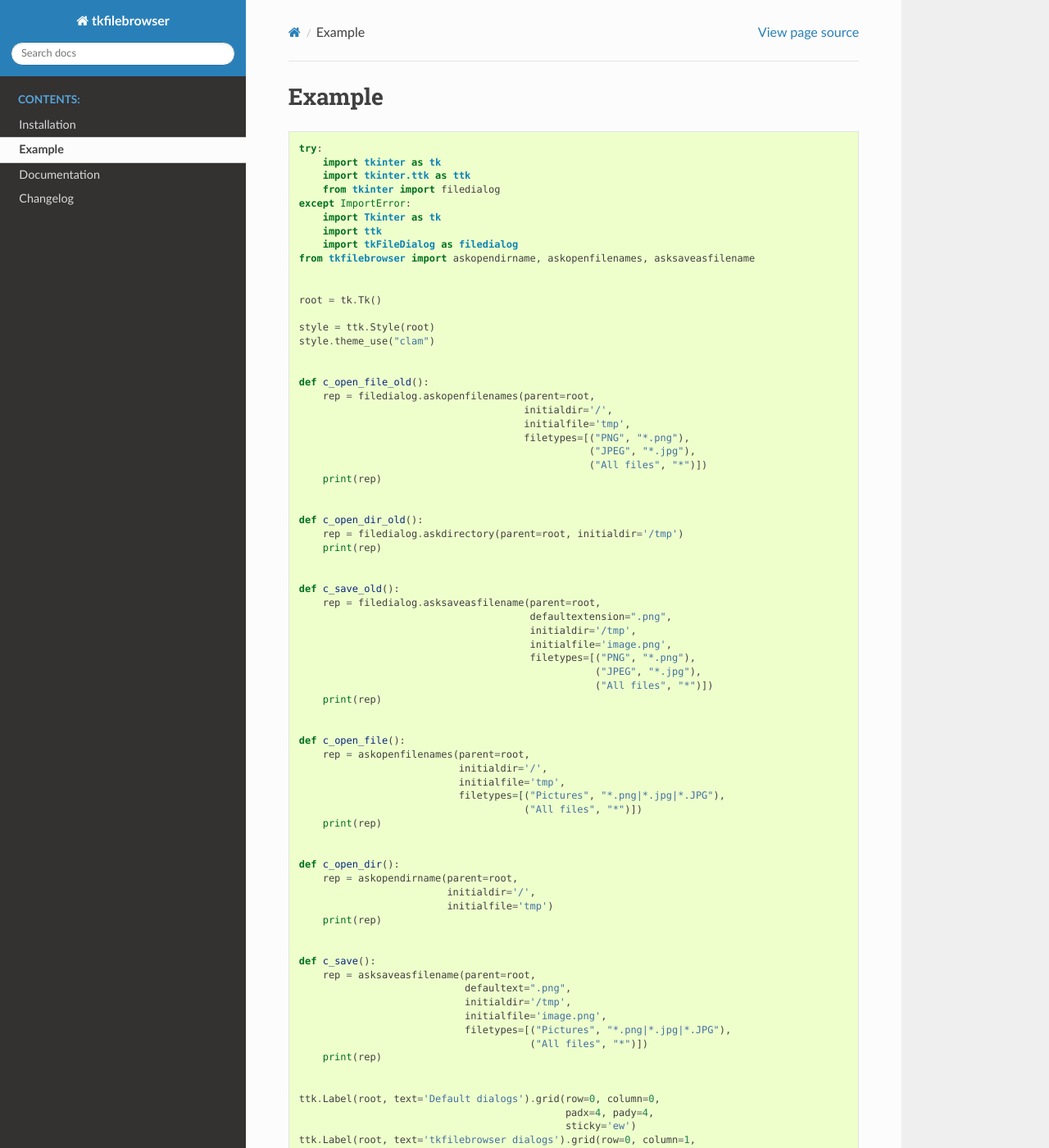
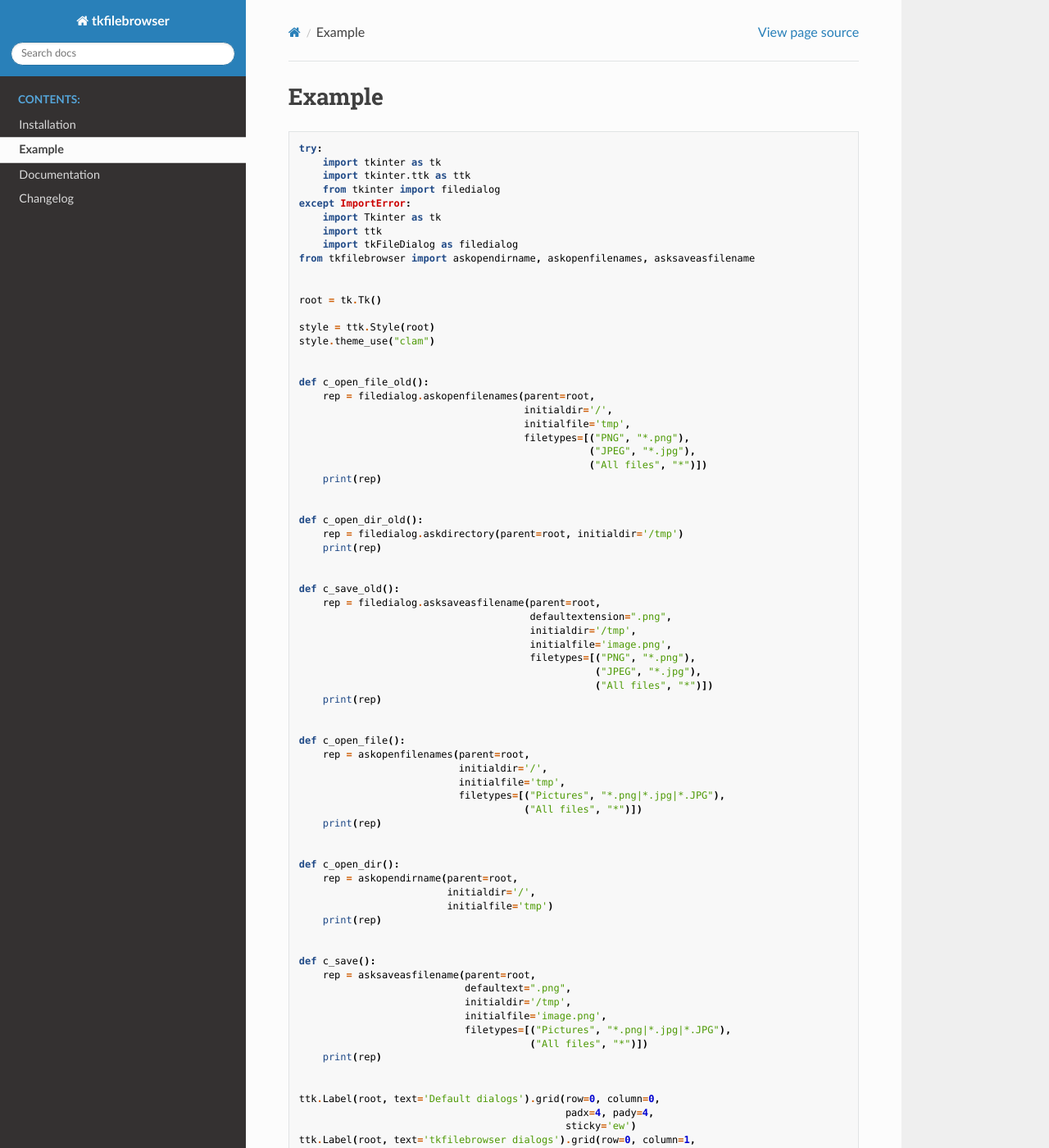
Before and after one commit to j4321/tkFileBrowser, a Sphinx documentation site: the page built from docs/example.rst, in a window 1280 px wide and 1400 px high. Shown: the whole window at 82% size. Built offline with Sphinx 7.4.7 and the Read the Docs theme 2.0.0, drawn with Linux system fonts in a browser that asks for light colours.

Commit message:
Change doc syntax highlighting style

```diff
--- a/docs/conf.py
+++ b/docs/conf.py
@@ -66,7 +66,7 @@ language = None
 exclude_patterns = ['_build', 'Thumbs.db', '.DS_Store']
 
 # The name of the Pygments (syntax highlighting) style to use.
-pygments_style = 'sphinx'
+pygments_style = 'tango'
 
 
 # -- Options for HTML output -------------------------------------------------
```
